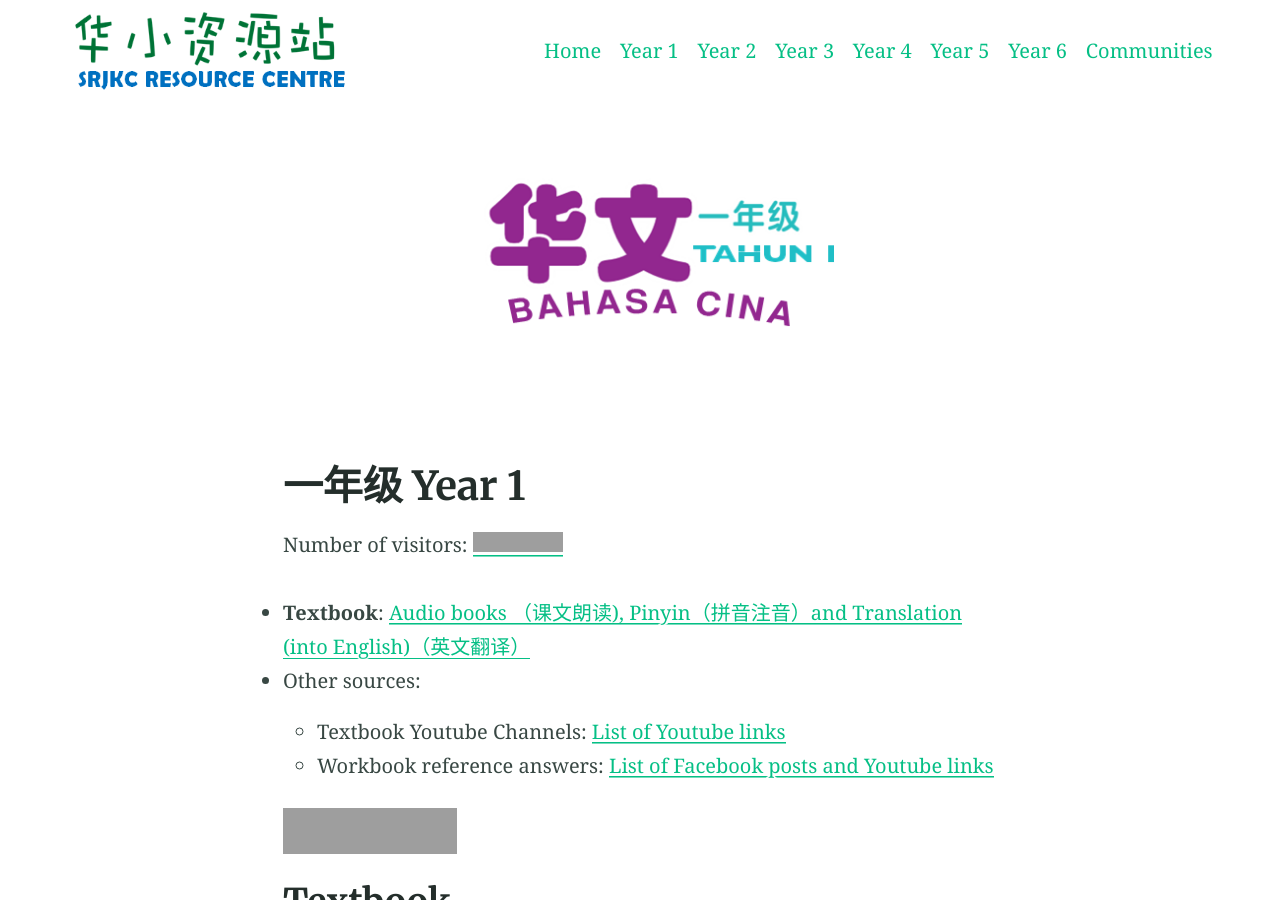
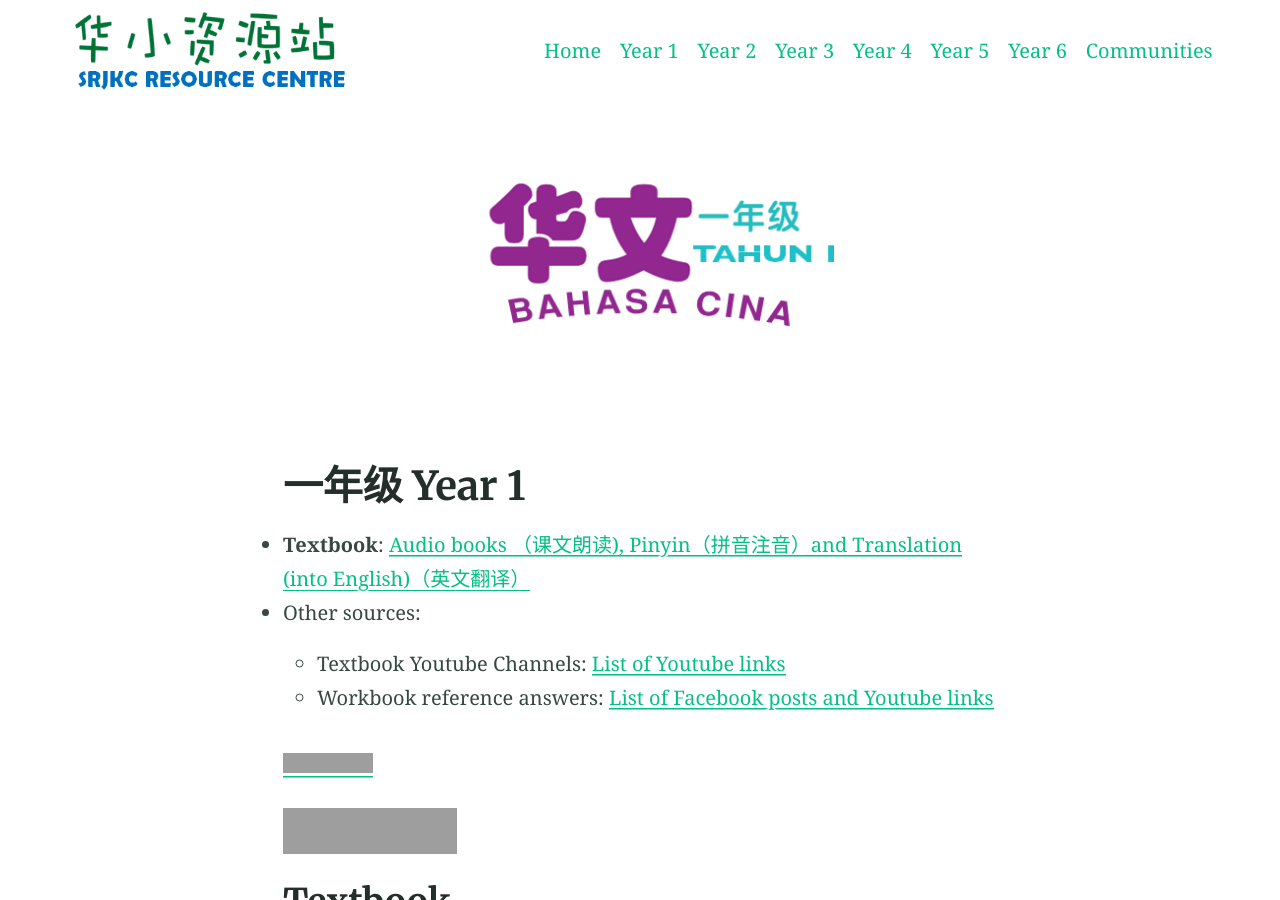
Before and after one commit to multilingual-malaysian/SRJKC_resources, a Jekyll site: the page built from year1.md, in a window 1280 px wide and 900 px high. Built offline with Jekyll 4.4.1, drawn with Linux system fonts in a browser that asks for light colours; grey boxes are pictures that could not be loaded.

Commit message:
Update year1.md

```diff
--- a/year1.md
+++ b/year1.md
@@ -5,13 +5,13 @@
 feature_image: "/SRJKC_resources/assets/images/BC_1_cover.png"
 excerpt: "Resource centre for Bahasa Cina Tahun 1 text book"
 ---
-Number of visitors: [![HitCount](https://hits.dwyl.com/multilingual-malaysian/SRJKC_resources.svg?style=flat)](http://hits.dwyl.com/multilingual-malaysian/SRJKC_resources)
 
 - **Textbook**: [Audio books （课文朗读), Pinyin（拼音注音）and Translation (into English)（英文翻译）](#textbook)
 - Other sources:
   - Textbook Youtube Channels: [List of Youtube links](#videos)
   - Workbook reference answers: [List of Facebook posts and Youtube links](#workbook)
 
+[![HitCount](https://hits.dwyl.com/multilingual-malaysian/SRJKC_resources.svg?style=flat)](http://hits.dwyl.com/multilingual-malaysian/SRJKC_resources)
 <iframe src="https://www.facebook.com/plugins/like.php?href=https%3A%2F%2Fmultilingual-malaysian.github.io%2FSRJKC_resources%2Fyear1%2F&width=174&layout=button_count&action=like&size=large&share=true&height=46&appId" width="174" height="46" style="border:none;overflow:hidden" scrolling="no" frameborder="0" allowfullscreen="true" allow="autoplay; clipboard-write; encrypted-media; picture-in-picture; web-share"></iframe>
 
 
```
